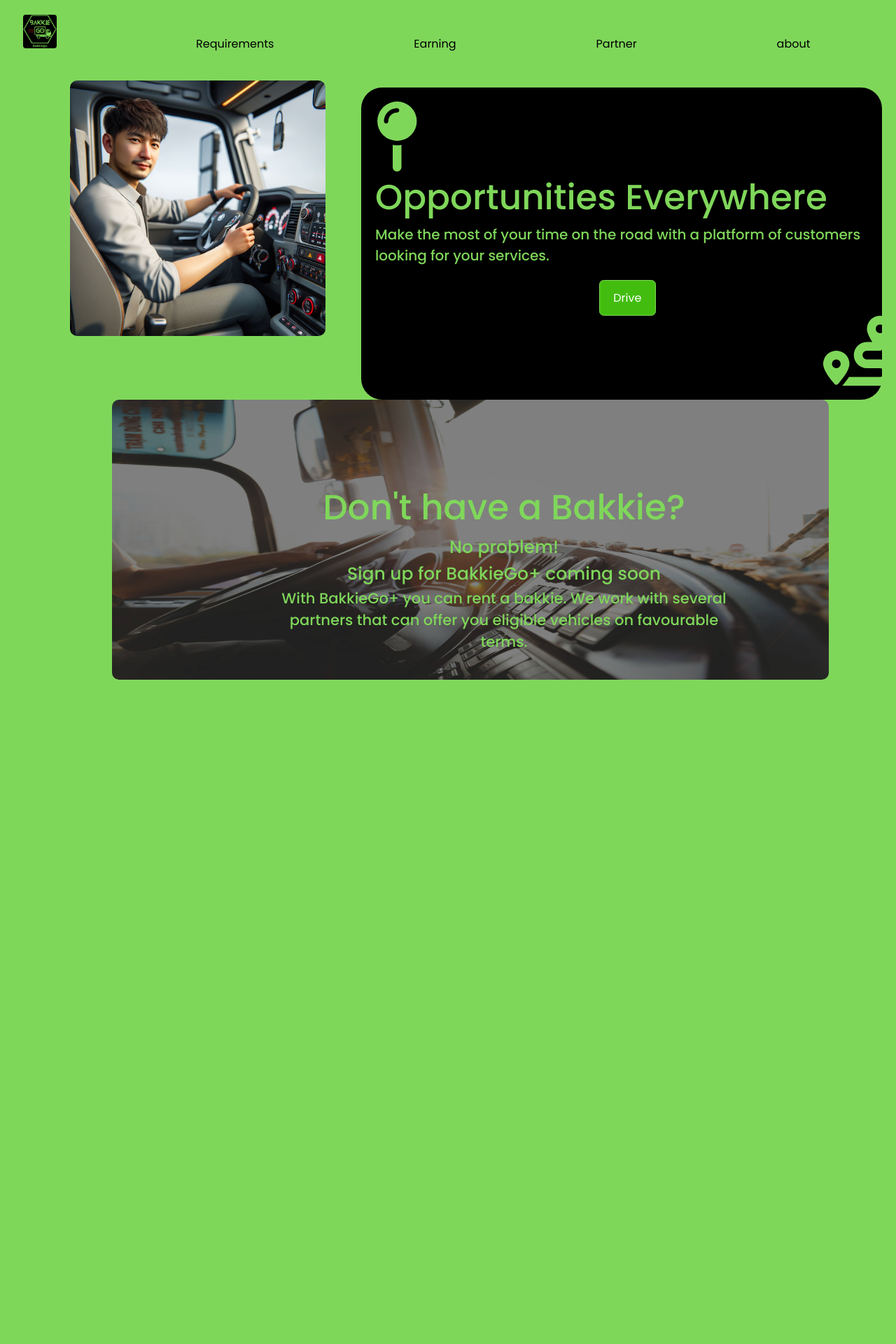
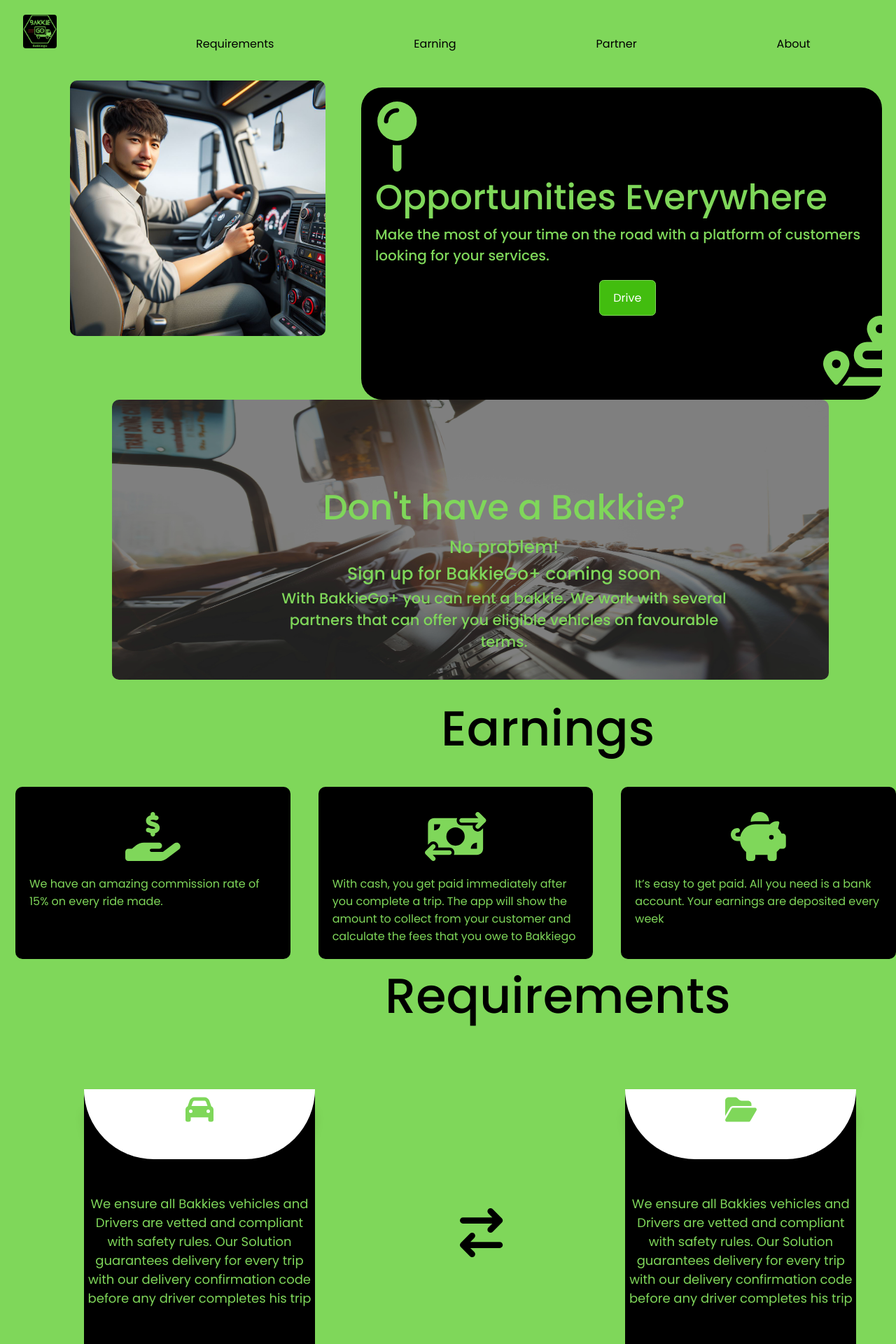
Before and after one commit to leke15/bakkigofree, a React (Create React App) app: page /business in a window 1280 px wide. Shown: the top 1920 px of the page at 70% size. Before the commit the page ends 978 px from the top, so only its background shows below. Built offline with nearby package versions, Linux system fonts and the light colour scheme.

Commit message:
navlink update

```diff
--- a/src/components/business/business.jsx
+++ b/src/components/business/business.jsx
@@ -1,54 +1,65 @@
-import React from 'react'
-import { HashLink as Link } from 'react-router-hash-link'
-import Drive from "../drive/Drive"
-import Earnings from "../earnings/Earnings"
-import Verification from "../verification/Verification"
-import BakkiegoPlus from '../bakkie+/BakkiegoPlus'
+import React from "react";
+import { HashLink as Link } from "react-router-hash-link";
+import Partner from "../partner/Partner";
+import Earnings from "../earnings/Earnings";
+import BakkiegoPlus from "../bakkie+/BakkiegoPlus";
+import Footer from "../footer/Footer";
 import Logo from "../../assets/logo.jpg";
-import aiImage from "../../assets/AiImage.jpg"
-import './business.css'
-import { FontAwesomeIcon } from '@fortawesome/react-fontawesome';
-import { faMapPin } from '@fortawesome/free-solid-svg-icons/faMapPin'
-import { faRoute } from '@fortawesome/free-solid-svg-icons'
-
+import aiImage from "../../assets/AiImage.jpg";
+import "./business.css";
+import { FontAwesomeIcon } from "@fortawesome/react-fontawesome";
+import { faMapPin } from "@fortawesome/free-solid-svg-icons/faMapPin";
+import { faRoute } from "@fortawesome/free-solid-svg-icons";
 
 const business = () => {
   return (
-    <section id='business-container'>
-      <div className='header'>
+    <section id="business-container">
+      <div className="header">
         <img src={Logo} alt="Bakkiego" className="logo_img" />
       </div>
 
-      <nav className='navbar'>
+      <nav className="navbar">
         <div className="navbar-links-01">
-        <Link smooth to="#/verification" >Requirements</Link>
-        <Link smooth to="#earn" >Earning</Link>
-        <Link smooth to="/#drive" >Partner</Link>
-        <Link smooth to="/#about" >about</Link>
+          <a href="#earn">
+            Requirements
+          </a>
+          <a href="#earn">
+            Earning
+          </a>
+          <a href="#partner">
+            Partner
+          </a>
+          <Link smooth to="/#about">
+            About
+          </Link>
         </div>
       </nav>
       <div id="pagebanner">
-      <div id='imgbanner'>
-        <img src={aiImage} alt="join bakkiego" id='driver_img'  />
+        <div id="imgbanner">
+          <img src={aiImage} alt="join bakkiego" id="driver_img" />
         </div>
 
         <div id="textbanner">
-        <FontAwesomeIcon icon={faMapPin} id='location_pin'/>
-        <h3 id='home_text'>Opportunities Everywhere</h3>
-        <h5 id='desc_text'>Make the most of your time on the road with a platform of customers looking for your services.</h5>
+          <FontAwesomeIcon icon={faMapPin} id="location_pin" />
+          <h3 id="home_text">Opportunities Everywhere</h3>
+          <h5 id="desc_text">
+            Make the most of your time on the road with a platform of customers
+            looking for your services.
+          </h5>
           <div id="cta-01">
             <a href="#verification" download id="cta_01_btn">
               Drive
             </a>
           </div>
-      <FontAwesomeIcon icon={faRoute} id='route_icon'/>
+          <FontAwesomeIcon icon={faRoute} id="route_icon" />
         </div>
       </div>
-      <BakkiegoPlus/>
+      <BakkiegoPlus />
+      <Earnings />
+      <Partner />
+      <Footer />
     </section>
+  );
+};
 
-
-  )
-}
-
-export default business
+export default business;
```
Lines whose indentation alone changed are shown as unchanged.
